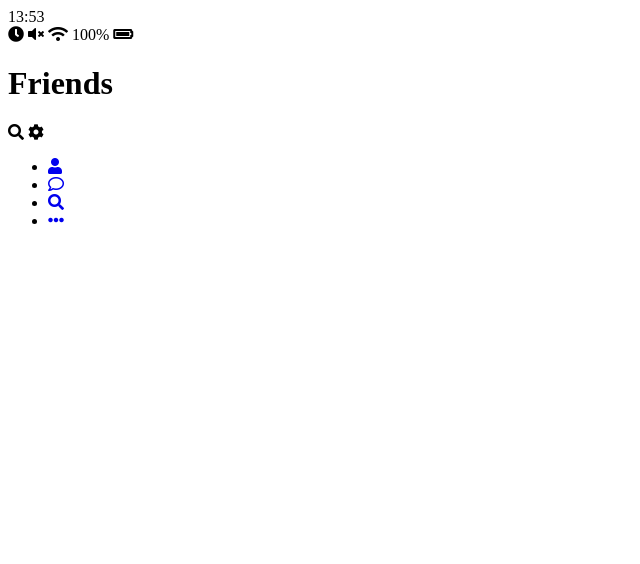
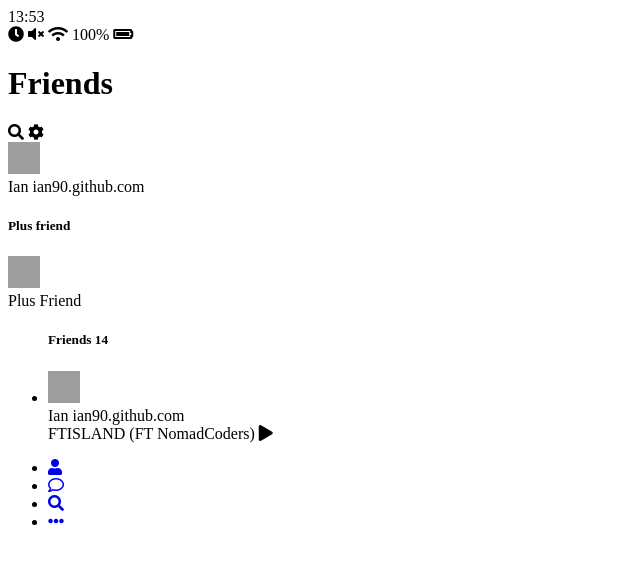
Before and after one commit to Ian-90/kakao-clone, a plain HTML site: page friends.html in a window 1280 px wide. Shown: the whole page, without its empty margins (0-640 px from the left). Drawn offline with Linux system fonts and the light colour scheme; grey boxes are pictures that could not be loaded.

Commit message:
5. Friends Screen

```diff
--- a/friends.html
+++ b/friends.html
@@ -38,6 +38,66 @@
         </span>
       </div>
     </header>
+    <main class="friends">
+      <header class="friends__header">
+        <div class="friends__friend friend friend--lg">
+          <div class="friend__column">
+            <img
+              src="https://image.msscdn.net/data/celeb/4744/4744_1_org.jpg"
+              alt="friend__avatar"
+              width="32px"
+              height="32px"
+              class="g-avatar friend__avatar"
+            />
+            <div class="friend__content">
+              <span class="friend__name">Ian</span>
+              <span class="friend__status">ian90.github.com</span>
+            </div>
+          </div>
+        </div>
+      </header>
+      <div class="friends__plus">
+        <h5 class="friends__title">Plus friend</h5>
+      </div>
+      <div class="friends__friend friend">
+        <div class="friend__column">
+          <img
+            src="https://image.msscdn.net/data/celeb/4744/4744_1_org.jpg"
+            alt="friend__avatar"
+            width="32px"
+            height="32px"
+            class="g-avatar friend__avatar"
+          />
+          <div class="friend__content">
+            <span class="friend__name">Plus Friend</span>
+          </div>
+        </div>
+      </div>
+      <ul class="friends__list">
+        <h5 class="friends__title">Friends 14</h5>
+        <li class="friends__friend friend friend--lg">
+          <div class="friend__column">
+            <img
+              src="https://image.msscdn.net/data/celeb/4744/4744_1_org.jpg"
+              alt="friend__avatar"
+              width="32px"
+              height="32px"
+              class="g-avatar friend__avatar"
+            />
+            <div class="friend__content">
+              <span class="friend__name">Ian</span>
+              <span class="friend__status">ian90.github.com</span>
+            </div>
+          </div>
+          <div class="friend__column">
+            <div class="friend__now-listening">
+              <span>FTISLAND (FT NomadCoders)</span>
+              <i class="fas fa-play"></i>
+            </div>
+          </div>
+        </li>
+      </ul>
+    </main>
     <nav class="nav">
       <ul class="nav__list">
         <li class="nav__list-item">
```
Also changed, not shown: index.html (+1 -1 lines).
